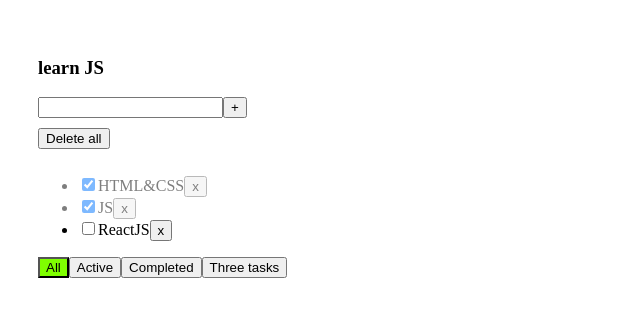
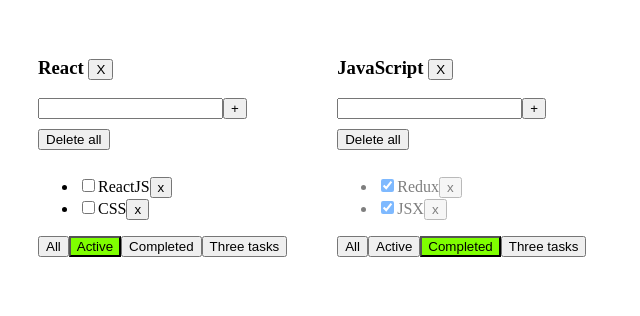
Before and after one commit to admalla/IT-IN_todo-ts_training, a React (Create React App) app: page / in a window 1280 px wide. Shown: the top 316 px of the page, without its empty margins (0-640 px from the left). Built offline with nearby package versions, Linux system fonts and the light colour scheme.

Commit message:
Добавил еще одну независимую тудушку

```diff
--- a/src/App.tsx
+++ b/src/App.tsx
@@ -3,17 +3,83 @@
 import {v1} from "uuid";
 
 export type TypeFilter = "all" | "active" | "completed" | "three"
+type TodoListsType = {
+    id: string
+    title: string
+    filter: TypeFilter
+}
 
 function App() {
-    const [tasks, setTasks] = useState<Array<TaskType>>([
+    // const [tasks, setTasks] = useState<Array<TaskType>>([
+    //     { id: v1(), title: "HTML&CSS", isDone: true },
+    //     { id: v1(), title: "JS", isDone: true },
+    //     { id: v1(), title: "ReactJS", isDone: false },
+    //     { id: v1(), title: "HTML", isDone: true },
+    //     { id: v1(), title: "CSS", isDone: false }
+    // ])
+    // const [filter, setFilter] = useState<TypeFilter>("all")
+    const filterName = (str: TypeFilter, todoListId: string) => {
+        let changeFilter = todoLists.find(tl => tl.id === todoListId)
+        if(changeFilter) {
+            changeFilter.filter = str
+            setTodoLists([...todoLists])
+        }
+    }
+
+    const  removeTask = (id: string, todoListId: string) => {
+        let todoList = tasks[todoListId]
+        let filteredTodoList = todoList.filter(tl => tl.id !== id)
+        tasks[todoListId] = filteredTodoList
+        setTasks({...tasks, [todoListId]: tasks[todoListId]})
+    }
+
+    const removeTodoList = (todoListId: string) => {
+        let filteredTodoLists = todoLists.filter(tl => tl.id !== todoListId)
+        setTodoLists(filteredTodoLists)
+        delete tasks[todoListId]
+    }
+
+    const removeAllTasks = (todoListId: string) => {
+        setTasks({...tasks, [todoListId] : []})
+    }
+
+    const addTask = (title: string, todoListId: string) => {
+        let newTask: TaskType = {id: v1(), title: title, isDone: false}
+        setTasks({...tasks, [todoListId]: [newTask, ...tasks[todoListId]]})
+    }
+
+    const onCheckBox = (id: string, todoListId: string) => {
+        let todoList = tasks[todoListId]
+        let checked = todoList.map(task => task.id === id ? {...task, isDone: !task.isDone} : task)
+        setTasks({...tasks, [todoListId] :  checked})
+    }
+
+    const todoListId1 = v1()
+    const todoListId2 = v1()
+
+    const [todoLists, setTodoLists] = useState<Array<TodoListsType>>([
+        {id: todoListId1, title: "React", filter: 'active'},
+        {id: todoListId2, title: "JavaScript", filter: "completed"}
+    ])
+
+    const [tasks, setTasks] = useState({
+        [todoListId1]: [
             { id: v1(), title: "HTML&CSS", isDone: true },
             { id: v1(), title: "JS", isDone: true },
-        { id: v1(), title: "ReactJS", isDone: false }
-    ])
-    const [filter, setFilter] = useState<TypeFilter>("all")
-    const filterName = (str: TypeFilter) => {
-        setFilter(str)
-    }
+            { id: v1(), title: "ReactJS", isDone: false },
+            { id: v1(), title: "HTML", isDone: true },
+            { id: v1(), title: "CSS", isDone: false }
+        ],
+        [todoListId2]: [
+            { id: v1(), title: "Redux", isDone: true },
+            { id: v1(), title: "JSX", isDone: true },
+            { id: v1(), title: "Next", isDone: false },
+        ]
+    })
+
+    return (
+        <div className="App">
+            {todoLists.map(tl => {
 
                 const getFilteredTasks = (tasks: TaskType[], filter: TypeFilter) => {
                     switch (filter) {
@@ -28,37 +94,22 @@
                     }
                 }
 
-    const filteredTasks: Array<TaskType> = getFilteredTasks(tasks, filter)
+                const filteredTasks: Array<TaskType> = getFilteredTasks(tasks[tl.id], tl.filter)
 
-    const  removeTask = (id: string) => {
-        setTasks(tasks.filter((task: TaskType) => task.id !== id))
-    }
-
-    const removeAllTasks = () => {
-        setTasks([])
-    }
-
-    const addTask = (title: string) => {
-        let newTask: TaskType = {id: v1(), title: title, isDone: false}
-        setTasks([newTask, ...tasks])
-    }
-
-    const onCheckBox = (id: string) => {
-        setTasks(tasks.map(task => task.id === id ? {...task, isDone: !task.isDone} : task))
-    }
-
-    return (
-        <div className="App">
-            <TodoList
-                title="learn JS"
+                return <TodoList
+                    id={ tl.id}
+                    title={tl.title}
                     tasks={filteredTasks}
                     removeTask={removeTask}
                     filterName={filterName}
                     removeAllTasks={removeAllTasks}
                     addTask={addTask}
                     onCheckBox={onCheckBox}
-                filter={filter}
+                    filter={tl.filter}
+                    removeTodoList={removeTodoList}
                 />
+            })}
+
         </div>
     );
 }
--- a/src/TodoList.tsx
+++ b/src/TodoList.tsx
@@ -10,14 +10,16 @@
 }
 
 type PropsType = {
+    id: string
     title: string,
     tasks: Array<TaskType>
-    removeTask: (id: string) => void
-    filterName: (str: TypeFilter) => void
-    removeAllTasks: () => void
-    addTask: (title: string) => void
-    onCheckBox: (id: string) => void
+    removeTask: (id: string, todoListId: string) => void
+    filterName: (str: TypeFilter, todoListId: string) => void
+    removeAllTasks: (todoListId: string) => void
+    addTask: (title: string, todoListId: string) => void
+    onCheckBox: (id: string, todoListId: string) => void
     filter: string
+    removeTodoList: (todoListId: string) => void
 }
 
 export function TodoList(props: PropsType) {
@@ -31,7 +33,7 @@
 
     const onClickHandler = () => {
         if(title.trim()) {
-            props.addTask(title )
+            props.addTask(title, props.id )
             setTitle('')
         } else {
             setError("Заполните строку!")
@@ -42,7 +44,7 @@
 
     const onKeyPressHandler = (e:  React.KeyboardEvent<HTMLInputElement>) => {
         if (title.trim() && e.key === 'Enter') {
-            props.addTask(title);
+            props.addTask(title, props.id);
             setTitle('');
         } else {
             setError("Заполните строку!")
@@ -55,7 +57,7 @@
     return (
         <div>
             <div>
-                <h3>{props.title}</h3>
+                <h3>{props.title} <button onClick={() => props.removeTodoList(props.id)}>X</button> </h3>
                 <div>
                     <input
                         className={error && "error"}
@@ -66,7 +68,7 @@
                     <button onClick={onClickHandler}>+</button>
                     <div style={{color: "red"}}>{error ? error : ''}</div>
                 </div>
-                <button onClick={props.removeAllTasks} style={{margin: "10px 0"}}>Delete all</button>
+                <button onClick={() => props.removeAllTasks(props.id)} style={{margin: "10px 0"}}>Delete all</button>
                 <ul ref={listRef}>
                     {props.tasks.map((task: TaskType) => {
                         return (
@@ -74,10 +76,10 @@
                                 <input
                                     type="checkbox"
                                     checked={task.isDone}
-                                    onChange={() => props.onCheckBox(task.id)}
+                                    onChange={() => props.onCheckBox(task.id, props.id)}
                                 />
                                 <span>{task.title}</span>
-                                <button onClick={() => props.removeTask(task.id)}>x</button>
+                                <button onClick={() => props.removeTask(task.id, props.id)}>x</button>
                             </li>
                         )
                     })}
@@ -85,13 +87,13 @@
 
                 <div>
                     <button className={props.filter === "all" ? "btn-color" : ""}
-                            onClick={() => props.filterName("all")}>All</button>
+                            onClick={() => props.filterName("all", props.id)}>All</button>
                     <button className={props.filter === "active" ? "btn-color" : ""}
-                            onClick={() => props.filterName("active")}>Active</button>
+                            onClick={() => props.filterName("active", props.id)}>Active</button>
                     <button className={props.filter === "completed" ? "btn-color" : ""}
-                            onClick={() => props.filterName("completed")}>Completed</button>
+                            onClick={() => props.filterName("completed", props.id)}>Completed</button>
                     <button className={props.filter === "three" ? "btn-color" : ""}
-                            onClick={() => props.filterName("three")}>Three tasks</button>
+                            onClick={() => props.filterName("three", props.id)}>Three tasks</button>
                 </div>
             </div>
         </div>
```
Lines whose indentation alone changed are shown as unchanged.
